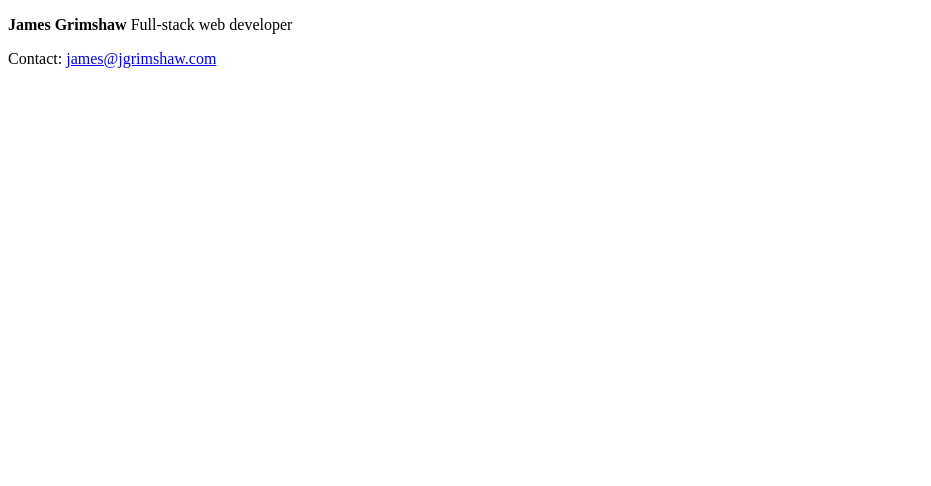
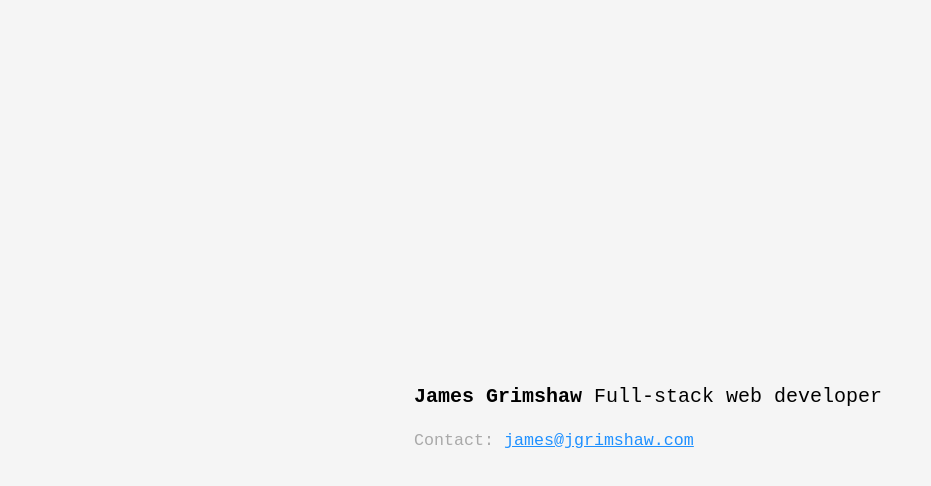
Before and after one commit to jrgrimshaw/jgrimshaw, a plain HTML site: page index.html in a window 1280 px wide. Shown: the whole page, without its empty margins (0-931 px from the left). Drawn offline with Linux system fonts and the light colour scheme.

Commit message:
Add styling

```diff
--- a/index.html
+++ b/index.html
@@ -4,9 +4,26 @@
     <meta charset="utf-8">
     <meta name="viewport" content="width=device-width, initial-scale=1">
     <title>James Grimshaw</title>
+    <style>
+      body {
+        font-family: monospace;
+        font-size: x-large;
+        position: absolute;
+        top: 50%;
+        left: 50%;
+        transform: translate(-50%, -50%);
+        background: whitesmoke;
+      }
+      small {
+        color: darkgrey;
+      }
+      a {
+        color: dodgerblue;
+      }
+    </style>
   </head>
   <body>
     <p><strong>James Grimshaw</strong> Full-stack web developer</p>
-    <p>Contact: <a href="mailto:james@jgrimshaw.com">james@jgrimshaw.com</a></p>
+    <small>Contact: <a href="mailto:james@jgrimshaw.com">james@jgrimshaw.com</a></small>
   </body>
 </html>
```
